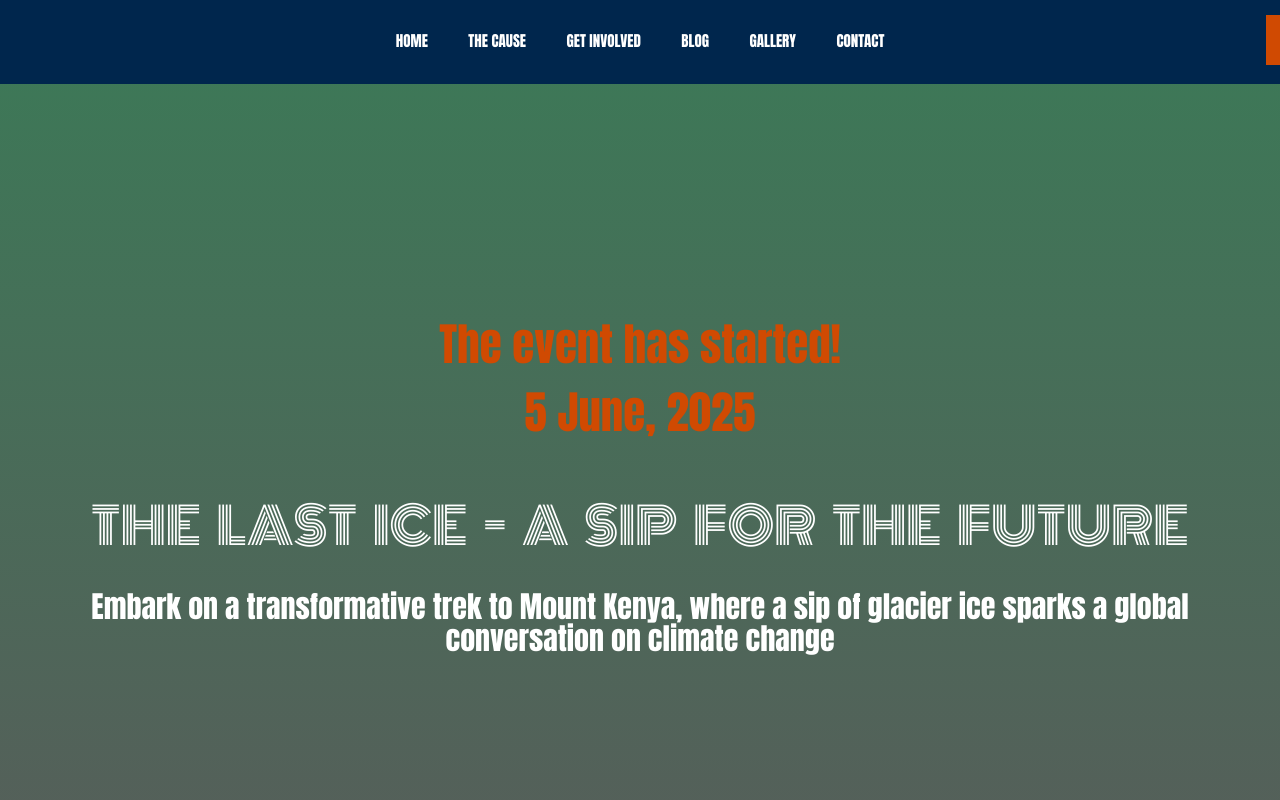
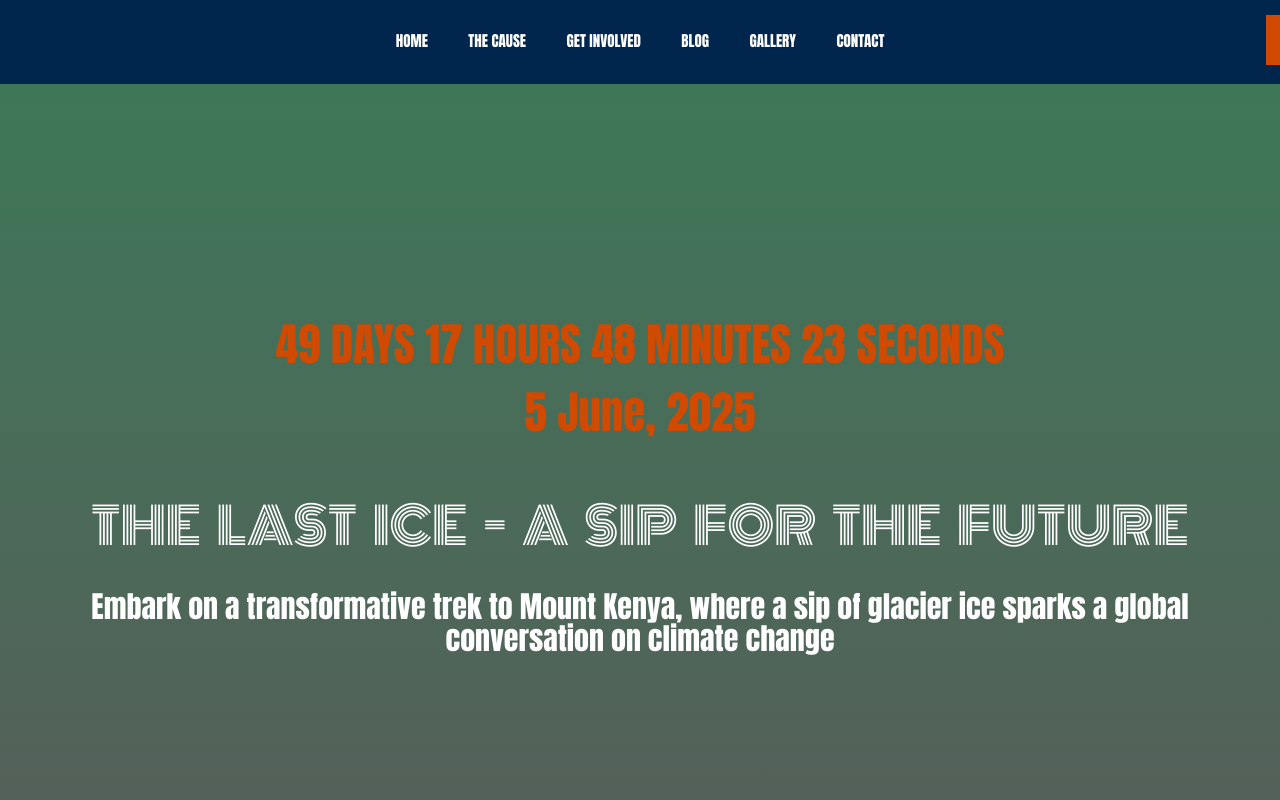
Before and after one commit to nelsonkimaiga/theLastIce, a plain HTML site: page index.html in a window 1280 px wide. Shown: the top 800 px of the page. Drawn offline with Linux system fonts and the light colour scheme; a web font is replaced by a local one.

Commit message:
Update dates

```diff
--- a/index.html
+++ b/index.html
@@ -30,7 +30,7 @@
 <script>
     function startCountdown() {
         // Set the target date (June 5, 2025)
-        const targetDate = new Date("June 5, 2025 00:00:00").getTime();
+        const targetDate = new Date("August 17, 2025 00:00:00").getTime();
 
         // Update the countdown every second
         const timer = setInterval(function() {
```
